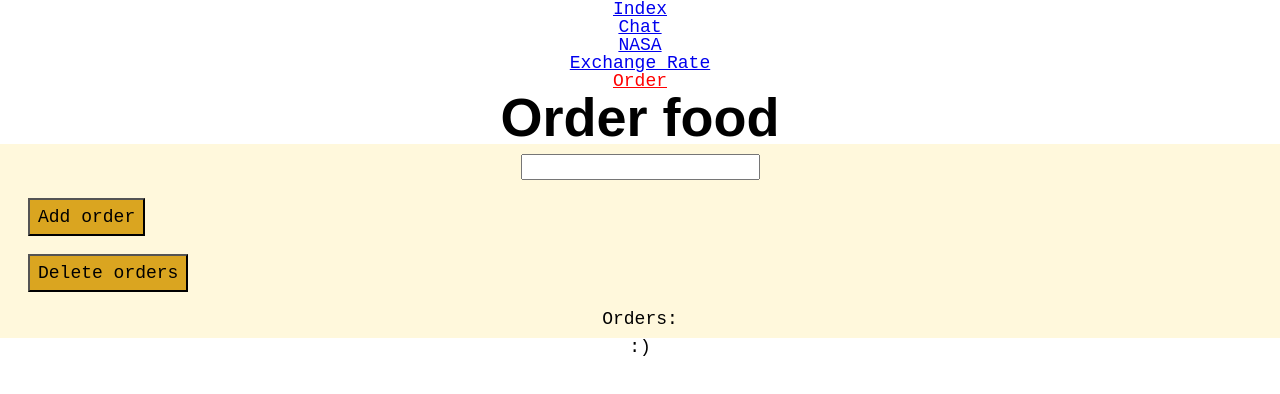
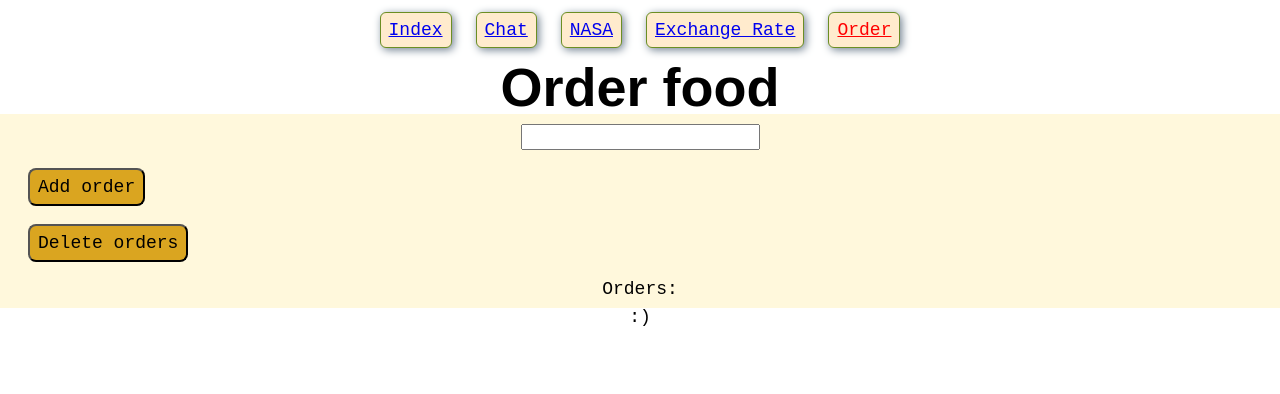
Before and after one commit to zopaj63/algebra-react-example-app, a React (Create React App) app: page /order in a window 1280 px wide. Shown: the top 394 px of the page. Built offline with nearby package versions, Linux system fonts and the light colour scheme.

Commit message:
deleteAllOrderItems() corection

```diff
--- /dev/null
+++ b/src/pages/AppRouter/AppRouter.css
@@ -0,0 +1,10 @@
+.app-router li{
+    display: inline-flex;
+    background-color: blanchedalmond;
+    padding: 8px;
+    margin: 12px;
+    border-radius: 6px;
+    border: 1px solid olivedrab;
+    box-shadow: 2px 2px 8px slategray;
+
+}
--- a/src/pages/AppRouter/index.js
+++ b/src/pages/AppRouter/index.js
@@ -4,10 +4,11 @@ import ChatPage from "../ChatPage";
 import NasaPage from "../NasaPage";
 import ExchangeRatePage from "../ExchangeRatePage";
 import OrderPage from "../OrderPage";
+import "./AppRouter.css";
 
 export default function AppRouter() {
     return (
-        <div>
+        <div className="app-router">
             <ul>
                 <li><NavLink exact to="/">Index</NavLink></li>
                 <li><NavLink to="/chat">Chat</NavLink></li>
--- a/src/pages/OrderPage/OrderPage.css
+++ b/src/pages/OrderPage/OrderPage.css
@@ -9,4 +9,5 @@
     padding: 8px;
     margin: 18px;
     background-color:goldenrod;
+    border-radius: 8px;
 }
--- a/src/reducers/OrderReducer/index.js
+++ b/src/reducers/OrderReducer/index.js
@@ -9,8 +9,8 @@ export function addOrderItem(item) {
     return { type: type.ADD_ORDER_ITEM, item };
 }
 
-export function deleteAllOrderItems(response) {
-    return { type: type.DELETE_ALL_ORDER_ITEMS, response }
+export function deleteAllOrderItems() {
+    return { type: type.DELETE_ALL_ORDER_ITEMS }
 }
 
 export default function reducer(state = initialState, action) {
```
